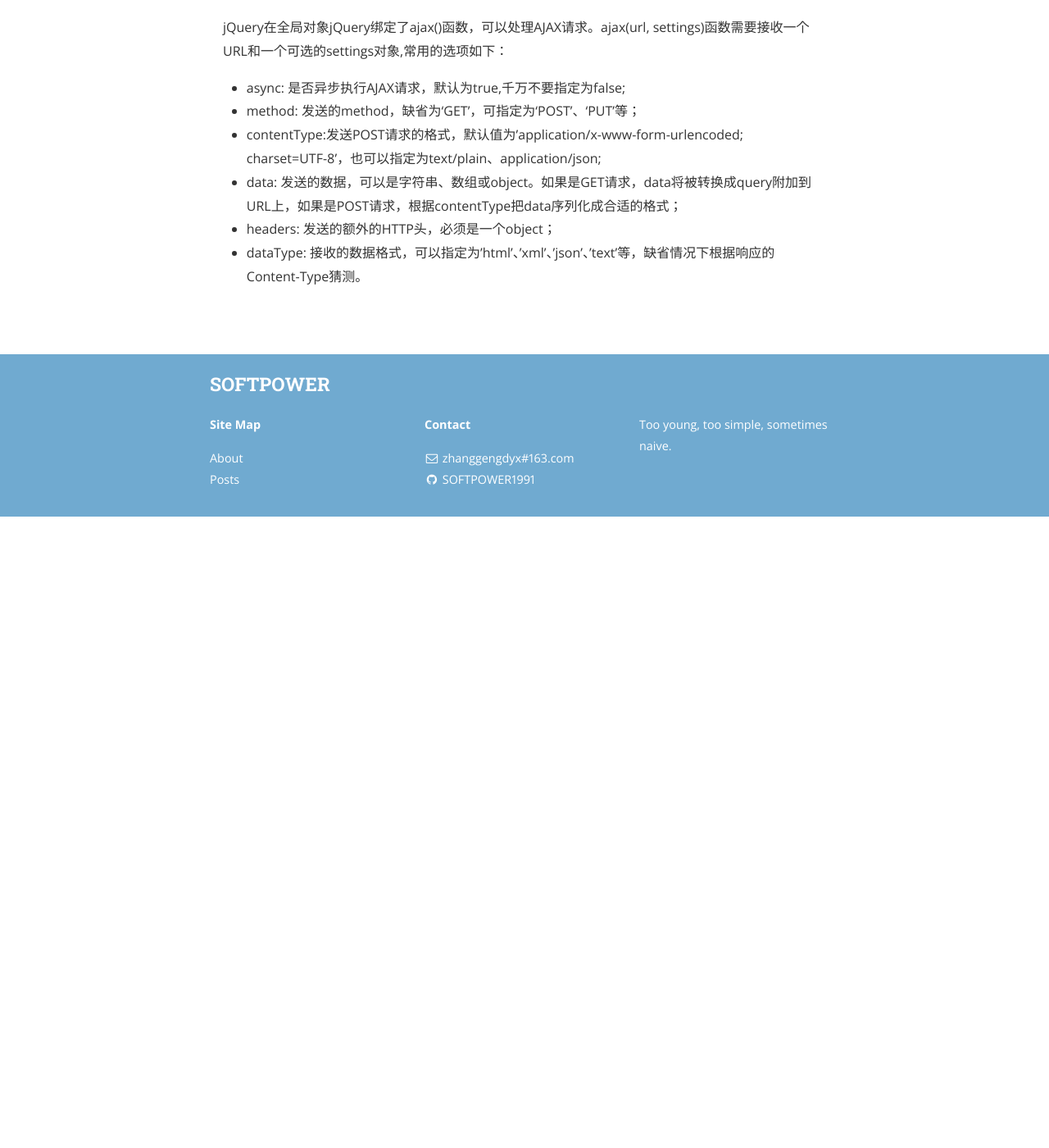
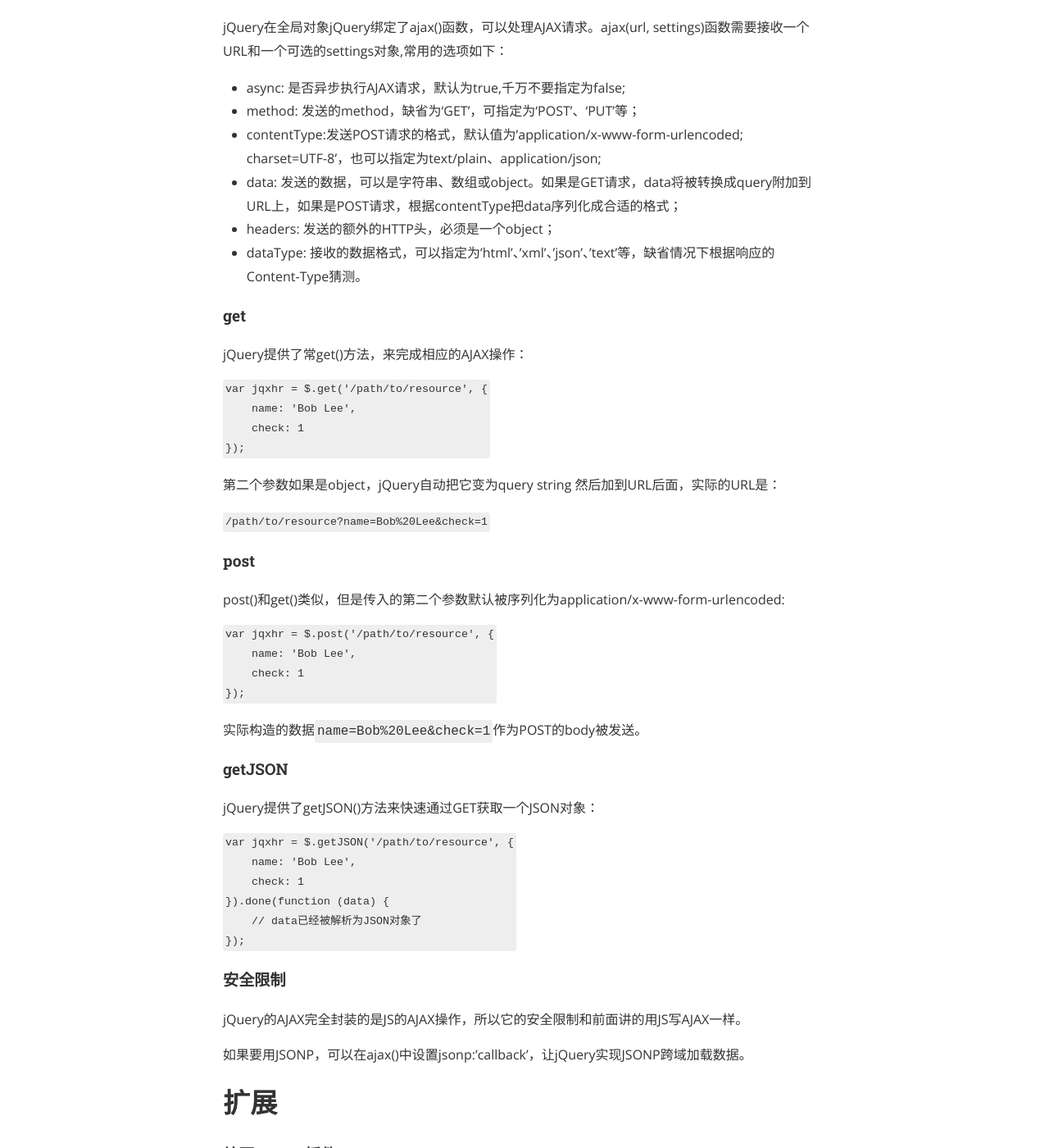
Before and after one commit to SOFTPOWER1991/SOFTPOWER1991.github.io, a Jekyll site: the page built from _posts/2016-07-12-JS-jQuery.markdown, in a window 1280 px wide and 1400 px high, scrolled down 15228 px. Shown: the whole window at 82% size. Built offline with Jekyll 4.4.1, drawn with Linux system fonts in a browser that asks for light colours; nearby versions of some CDN libraries; a style sheet for code colours, icons or effects is not loaded; before the commit the page ends 15858 px from its top, so only the background shows below that; some of the changed text lies outside the part shown.

Commit message:
add a new post about 扩展

````diff
--- a/_posts/2016-07-12-JS-jQuery.markdown
+++ b/_posts/2016-07-12-JS-jQuery.markdown
@@ -672,3 +672,86 @@
 * data: 发送的数据，可以是字符串、数组或object。如果是GET请求，data将被转换成query附加到URL上，如果是POST请求，根据contentType把data序列化成合适的格式；
 * headers: 发送的额外的HTTP头，必须是一个object；
 * dataType: 接收的数据格式，可以指定为'html'、'xml'、'json'、'text'等，缺省情况下根据响应的Content-Type猜测。
+
+
+
+#### get
+
+jQuery提供了常get()方法，来完成相应的AJAX操作：
+
+```
+var jqxhr = $.get('/path/to/resource', {
+    name: 'Bob Lee',
+    check: 1
+});
+```
+
+第二个参数如果是object，jQuery自动把它变为query string 然后加到URL后面，实际的URL是：
+
+```
+/path/to/resource?name=Bob%20Lee&check=1
+```
+
+#### post
+
+post()和get()类似，但是传入的第二个参数默认被序列化为application/x-www-form-urlencoded:
+
+```
+var jqxhr = $.post('/path/to/resource', {
+    name: 'Bob Lee',
+    check: 1
+});
+```
+
+实际构造的数据`name=Bob%20Lee&check=1`作为POST的body被发送。
+
+#### getJSON
+
+jQuery提供了getJSON()方法来快速通过GET获取一个JSON对象：
+
+```
+var jqxhr = $.getJSON('/path/to/resource', {
+    name: 'Bob Lee',
+    check: 1
+}).done(function (data) {
+    // data已经被解析为JSON对象了
+});
+```
+
+#### 安全限制
+
+jQuery的AJAX完全封装的是JS的AJAX操作，所以它的安全限制和前面讲的用JS写AJAX一样。
+
+如果要用JSONP，可以在ajax()中设置jsonp:'callback'，让jQuery实现JSONP跨域加载数据。
+
+
+# 扩展
+
+#### 编写jQuery插件
+
+我们可以扩展jQuery来实现自定义方法。将来如果要修改高亮的逻辑，只需修改一处扩展代码。这种方式成为编写jQuery插件。
+
+*编写jQuery插件*
+
+给jQuery对象绑定一个新方法是通过扩展$.fn对象实现的。编写一个扩展——highlight1():
+
+```
+$.fn.highlight1 = function () {
+    // this已绑定为当前jQuery对象:
+    this.css('backgroundColor', '#fffceb').css('color', '#d85030');
+    return this;
+}
+```
+
+*jQuery插件可以用来扩展jQuery的功能*
+
+编写jQuery插件的原则：
+
+1. 给$.fn绑定函数，实现插件的代码逻辑；
+2. 插件函数最后要return this;以支持链式调用
+3. 插件函数要有默认值，绑定在$.fn.<pluginName>.defaults上；
+4. 用户在调用时可传入设定值以便覆盖默认值。
+
+*针对特定元素的扩展*
+
+借助`filter()`方法来实现针对特定元素的扩展。
````
